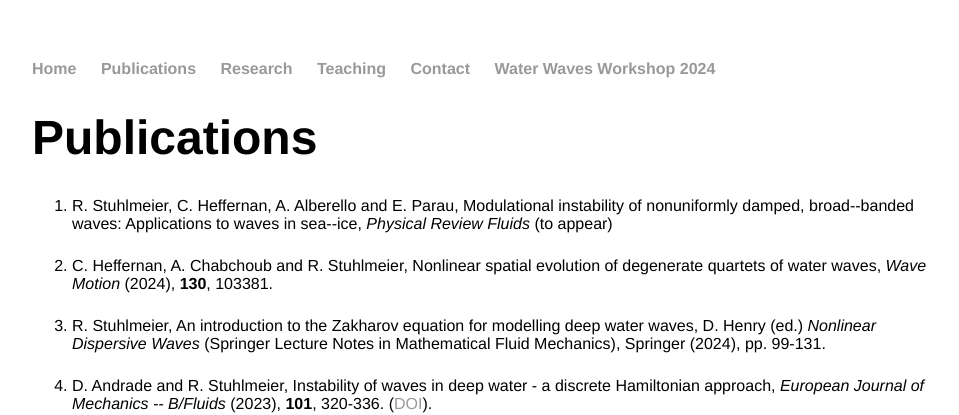
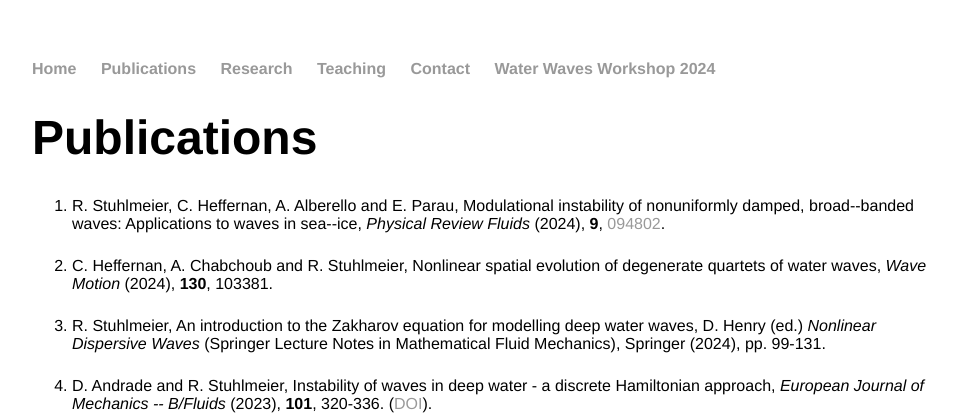
Before and after one commit to rstuhlmeier/rstuhlmeier.github.io, a Jekyll site: the page built from publications/index.html, in a window 1280 px wide. Shown: the top 415 px of the page, without its empty margins (160-1119 px from the left). Built offline with Jekyll 4.4.1, drawn with Linux system fonts in a browser that asks for light colours.

Commit message:
Update index.html

```diff
--- a/publications/index.html
+++ b/publications/index.html
@@ -6,7 +6,7 @@ title: Raphael Stuhlmeier - Publications
 
 <h1>Publications</h1>
 <ol>
-  <li>R. Stuhlmeier, C. Heffernan, A. Alberello and E. Parau, Modulational instability of nonuniformly damped, broad--banded waves: Applications to waves in sea--ice, <em>Physical Review Fluids</em> (to appear) </li>
+  <li>R. Stuhlmeier, C. Heffernan, A. Alberello and E. Parau, Modulational instability of nonuniformly damped, broad--banded waves: Applications to waves in sea--ice, <em>Physical Review Fluids</em> (2024), <b>9</b>, <a href="https://journals.aps.org/prfluids/abstract/10.1103/PhysRevFluids.9.094802">094802</a>. </li>
   <p>
   <li>C. Heffernan, A. Chabchoub and R. Stuhlmeier, Nonlinear spatial evolution of degenerate quartets of water waves, <em>Wave Motion</em> (2024), <b>130</b>, 103381. </li>
   <p>
```
